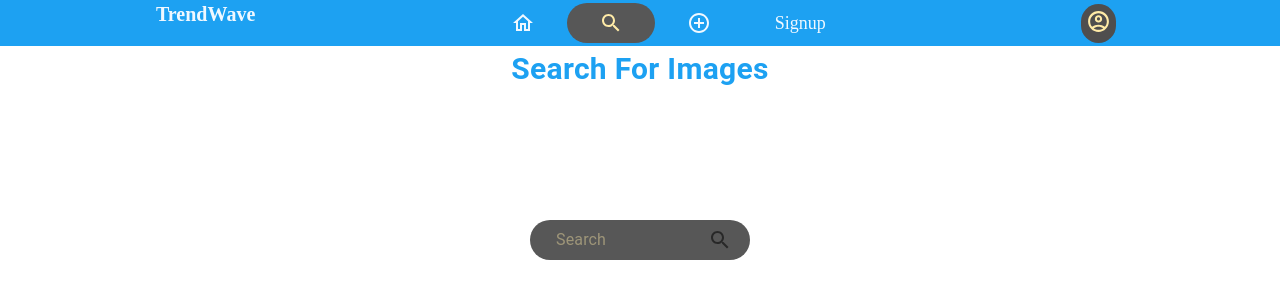
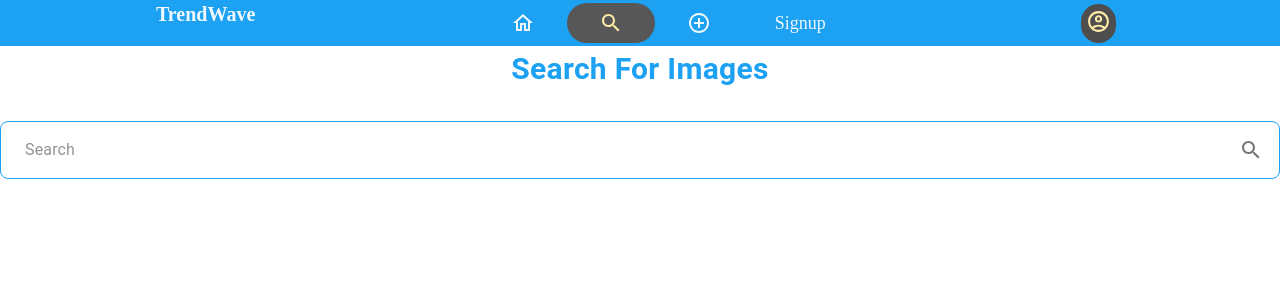
Before and after one commit to Omnimbalkar04/Social-media.github.io, a React (Vite) app: page /search in a window 1280 px wide. Shown: the top 300 px of the page. Built offline with nearby package versions, Linux system fonts and the light colour scheme.

Commit message:
Change styles

```diff
--- a/src/pages/Search.jsx
+++ b/src/pages/Search.jsx
@@ -1,5 +1,5 @@
 import { Box, Typography } from "@mui/material";
-import { SearchBox, SearchContainer } from "./Searchmodule";
+// import { SearchBox, SearchContainer } from "./Searchmodule";
 import { IconButton, InputBase } from "@mui/material";
 import SearchIcon from "@mui/icons-material/Search";
 import axios from "axios";
@@ -22,6 +22,7 @@ const Search = () => {
 
   return (
     <Box>
+
       <Typography
         fontWeight="bold"
         // color="#ffeba7"
@@ -30,7 +31,8 @@ const Search = () => {
       >
         Search For Images
       </Typography>
-      <SearchBox className="search-box">
+
+      {/* <SearchBox className="search-box">
         <SearchContainer>
           <InputBase
             sx={{ ml: 2, flex: 1, color: "#ffeba7" }}
@@ -42,7 +44,20 @@ const Search = () => {
             <SearchIcon />
           </IconButton>
         </SearchContainer>
-      </SearchBox>
+      </SearchBox> */}
+       <Box className="search-box">
+        <Box sx={{ display: 'flex', alignItems: 'center', border: '1px solid #1DA1F2', borderRadius: '8px', p: 1 }}>
+          <InputBase
+            sx={{ ml: 2, flex: 1, color: "#000" }}
+            placeholder="Search"
+            value={query}
+            onChange={(e) => setQuery(e.target.value)}
+          />
+          <IconButton type="button" sx={{ p: 1 }} onClick={handleSearch}>
+            <SearchIcon />
+          </IconButton>
+        </Box>
+      </Box>
 
       <Box mt={12} style={{ boxShadow: "0 4px 10px rgba(0,0,0,0.2)", }}>
         {images.length > 0 && (
--- a/src/pages/Searchmodule.js
+++ b/src/pages/Searchmodule.js
@@ -6,12 +6,12 @@ export const SearchBox = styled.div`
   display: flex;
   align-items: center;
   position: absolute;
-    top: 30%;
+    top: 20%;
     left: 50%;
     transform: translate(-50%, -50%);
   @media screen and (max-width: 786px) {
     position: absolute;
-    top: 15%;
+    top: 18%;
     left: 50%;
     transform: translate(-50%, -50%);
     // width: 100px;
```
